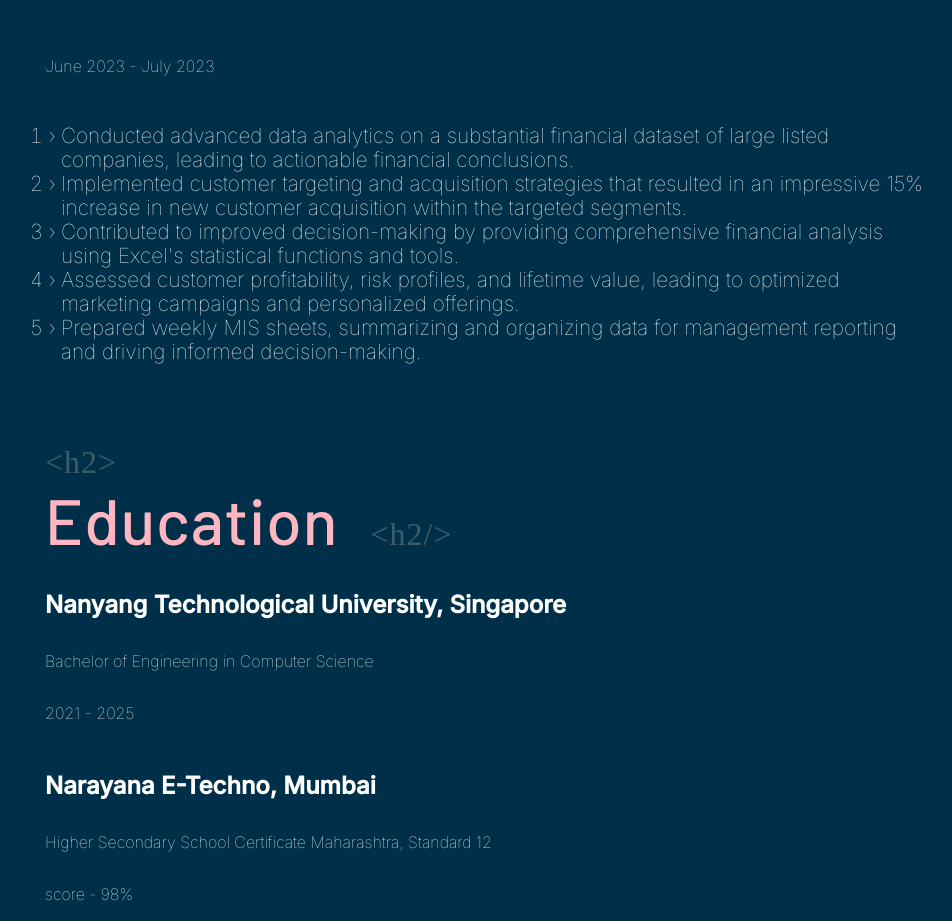
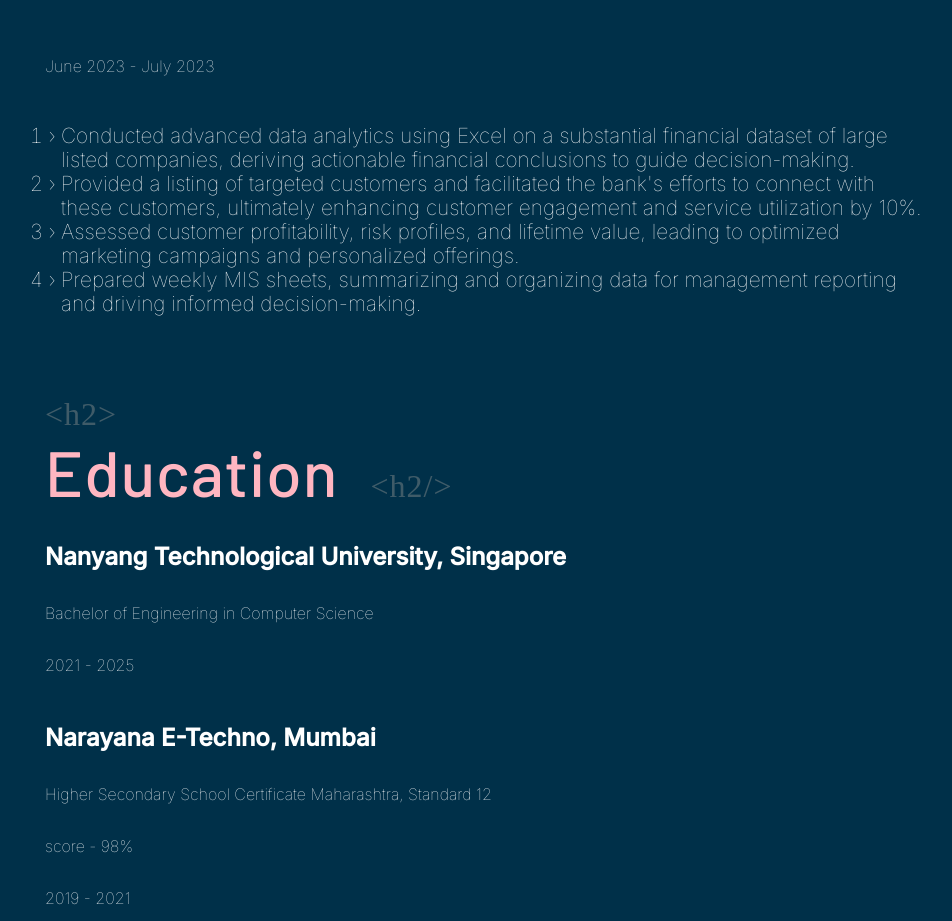
Before and after one commit to Anushka-sisodia/AnushkaSisodia, a React (Create React App) app: page /about in a window 1280 px wide. Shown: the part 1340-2261 px from the top of the page, without its empty margins (307-1259 px from the left). Built offline with nearby package versions, Linux system fonts and the light colour scheme; a web font is replaced by a local one.

Commit message:
ExperienceData.js

```diff
--- a/src/data/ExperienceData.js
+++ b/src/data/ExperienceData.js
@@ -7,12 +7,10 @@
     location: "",
     duration: "June 2023 - July 2023",
     responsibility: [
-      `Conducted advanced data analytics on a substantial financial dataset of large listed companies, leading to
-      actionable financial conclusions.`,
-      `Implemented customer targeting and acquisition strategies that resulted in an impressive 15% increase in new
-      customer acquisition within the targeted segments.`,
-      `Contributed to improved decision-making by providing comprehensive financial analysis using Excel's statistical
-      functions and tools.`,
+      `Conducted advanced data analytics using Excel on a substantial financial dataset of large listed companies,
+      deriving actionable financial conclusions to guide decision-making.`,
+      `Provided a listing of targeted customers and facilitated the bank's efforts to connect with these customers,
+      ultimately enhancing customer engagement and service utilization by 10%.`,
       `Assessed customer profitability, risk profiles, and lifetime value, leading to optimized marketing campaigns and
       personalized offerings.`,
       `Prepared weekly MIS sheets, summarizing and organizing data for management reporting and driving informed
```
